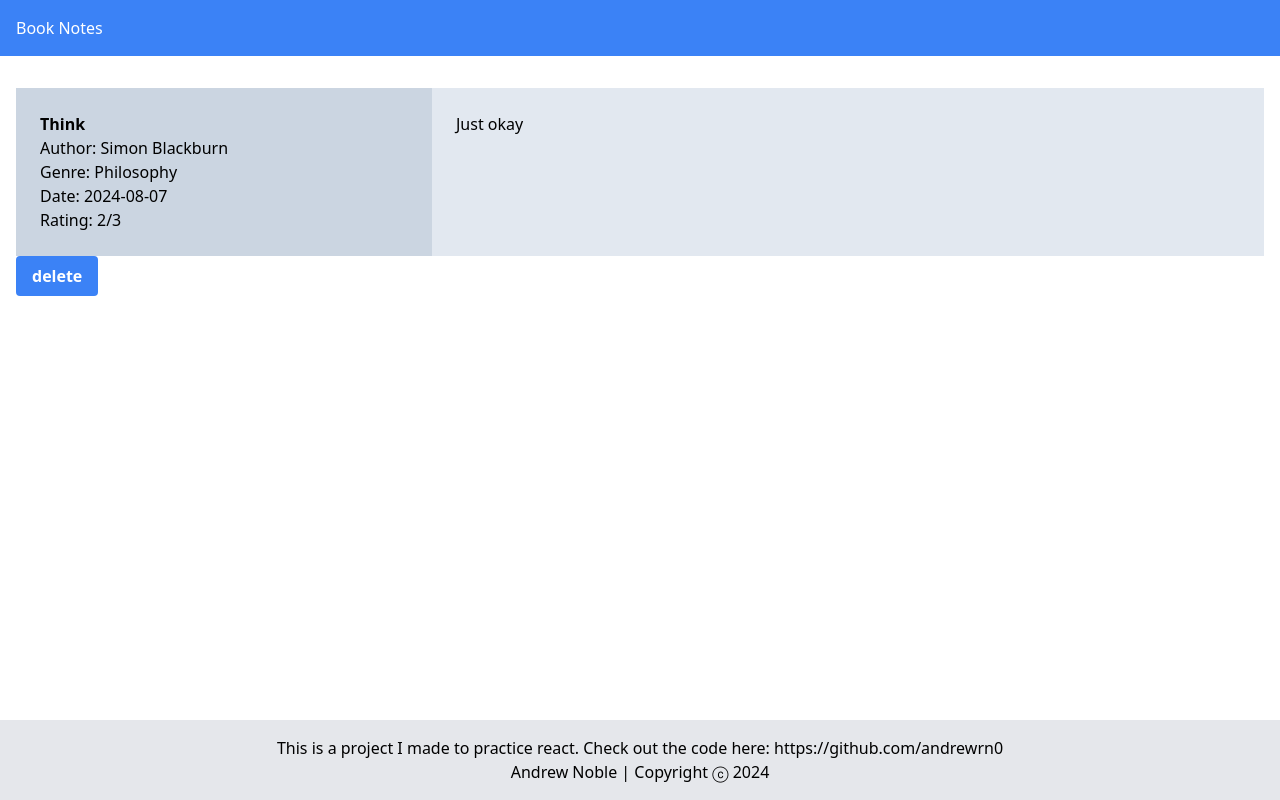
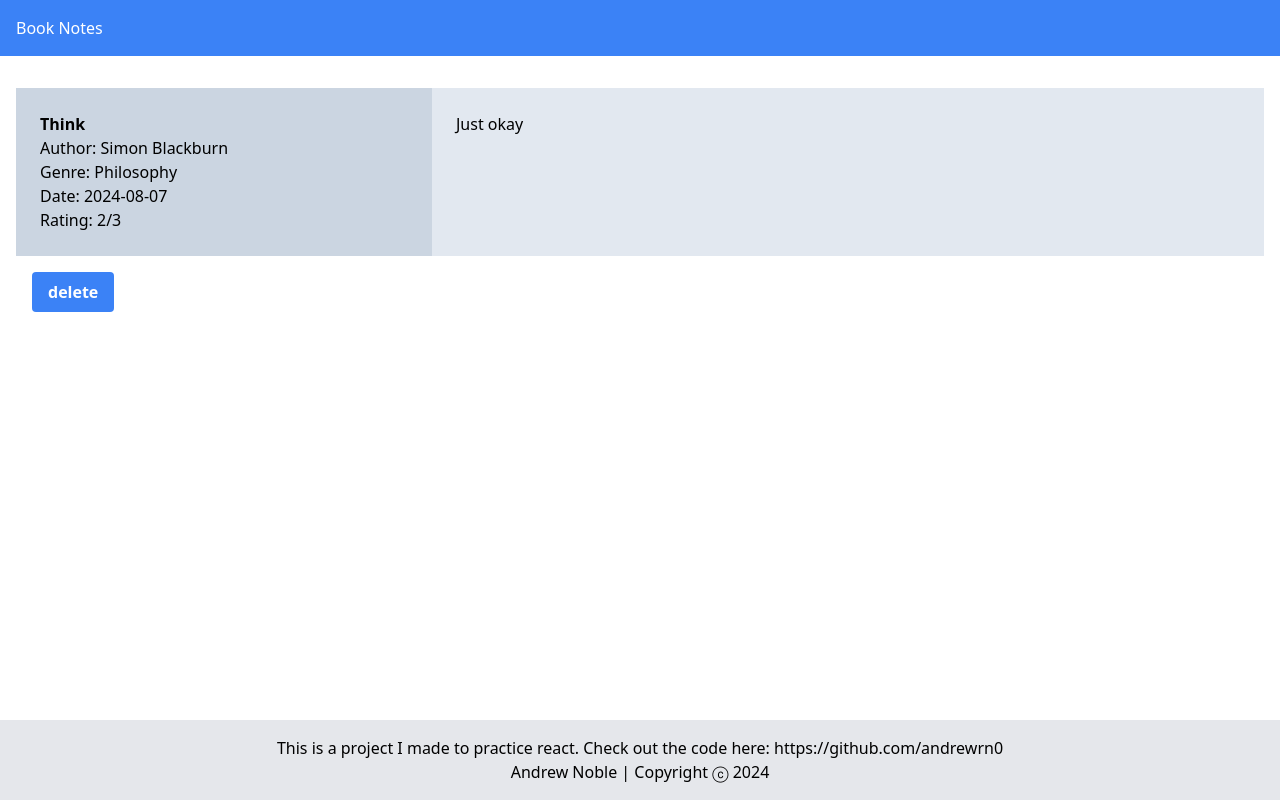
Before and after one commit to andrew-noble/book-notes, a React (Vite) app in the folder frontend/: page / in a window 1280 px wide. Built offline with nearby package versions, Linux system fonts and the light colour scheme.

Commit message:
Style ConfirmButton

```diff
--- a/frontend/src/components/private/ConfirmButton.jsx
+++ b/frontend/src/components/private/ConfirmButton.jsx
@@ -5,7 +5,7 @@ export default function ConfirmButton(props) {
   const { confirmAction, confirmText, initialText } = props;
 
   return (
-    <div>
+    <div className="p-4">
       {!confirm ? (
         <button
           className="bg-blue-500 hover:bg-blue-700 text-white font-bold py-2 px-4 rounded"
```
